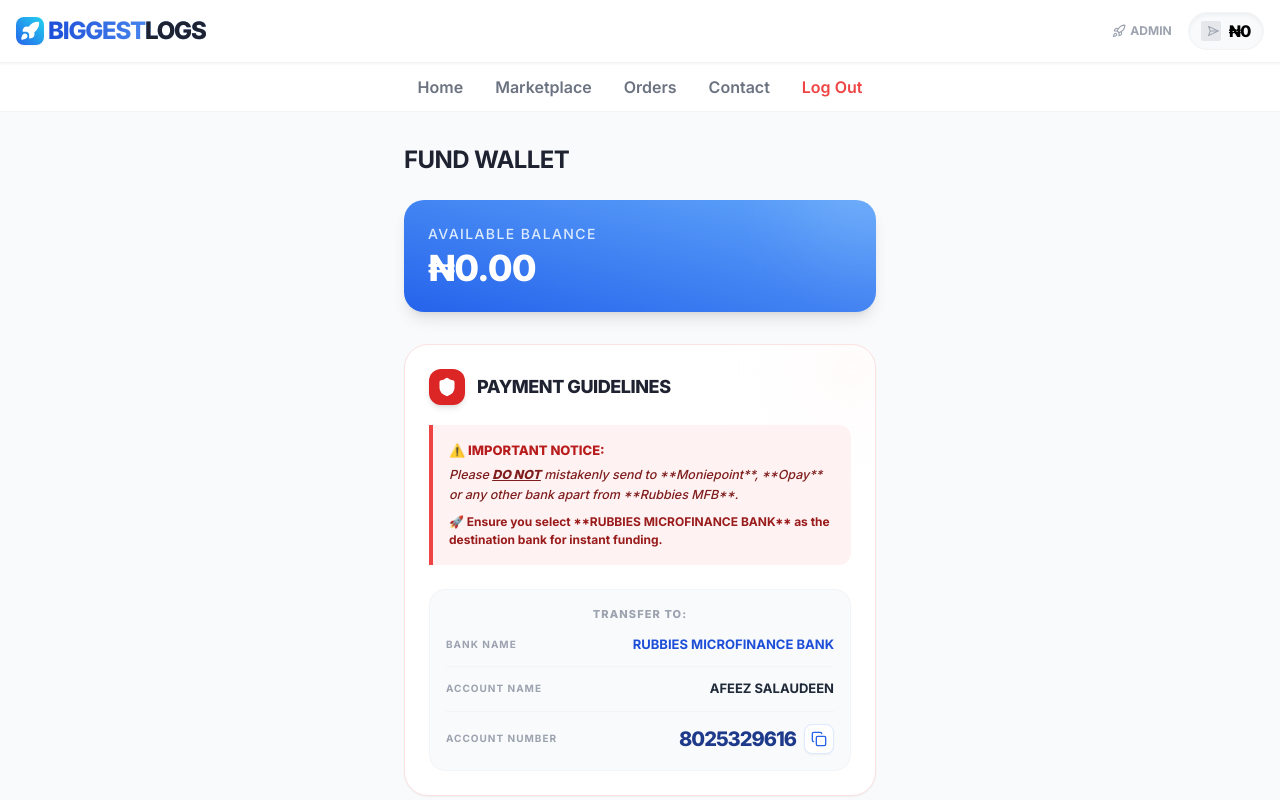
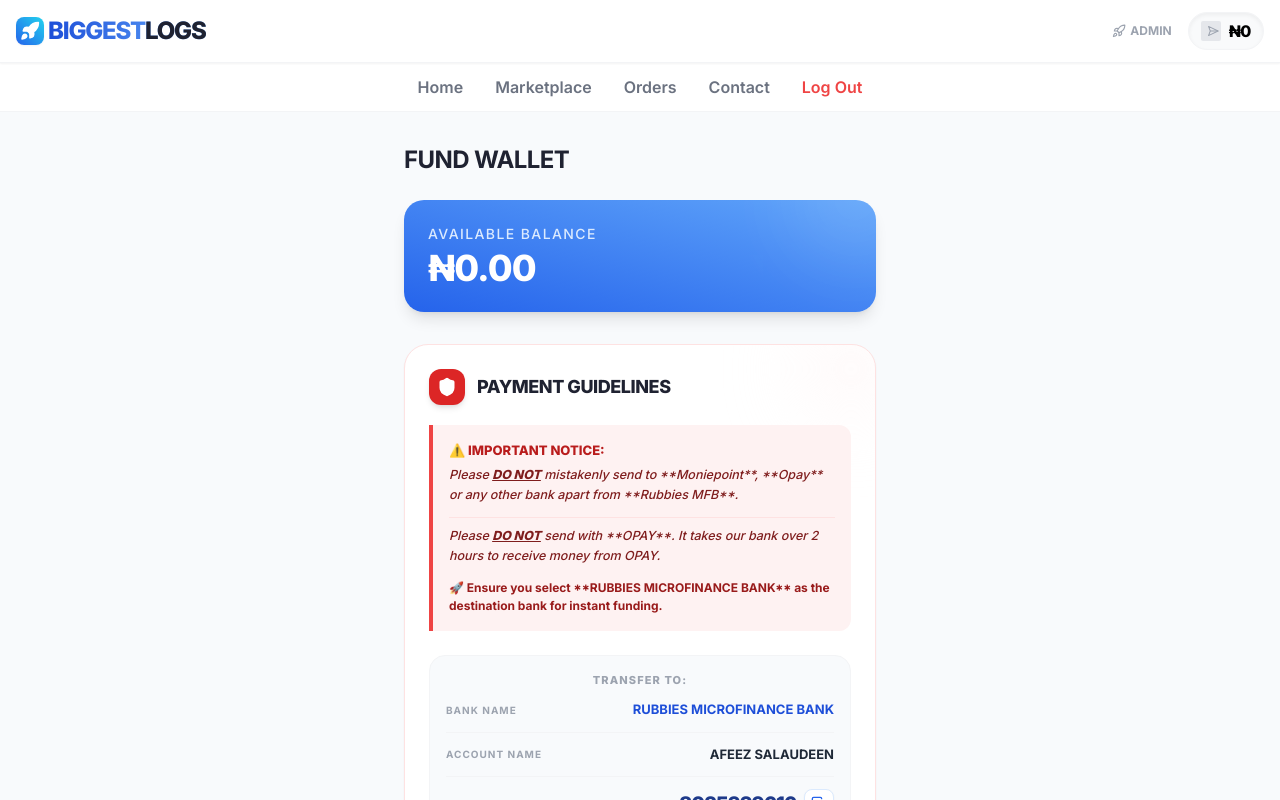
Before and after one commit to Afacehacker/BIGGESTLOGS, a React (Vite) app in the folder client/: page /wallet in a window 1280 px wide. Shown: the top 800 px of the page. Built offline with nearby package versions, Linux system fonts and the light colour scheme; no server answers; sample sign-in values are in the browser's storage.

Commit message:
Restore old Opay notice and keep Rubbies MFB warnings

```diff
--- a/client/src/pages/Wallet.jsx
+++ b/client/src/pages/Wallet.jsx
@@ -114,12 +114,17 @@
                             <div className="flex gap-3">
                                 <div>
                                     <h4 className="text-[13px] font-black text-red-700 uppercase mb-1">⚠️ Important notice:</h4>
-                                    <p className="text-[12.5px] leading-relaxed text-red-900 font-medium italic">
-                                        Please <span className="underline font-black">DO NOT</span> mistakenly send to **Moniepoint**, **Opay** or any other bank apart from **Rubbies MFB**.
-                                    </p>
-                                    <p className="mt-2 text-[12px] text-red-800 font-bold">
-                                        🚀 Ensure you select **RUBBIES MICROFINANCE BANK** as the destination bank for instant funding.
-                                    </p>
+                                    <div className="space-y-3">
+                                        <p className="text-[12.5px] leading-relaxed text-red-900 font-medium italic">
+                                            Please <span className="underline font-black">DO NOT</span> mistakenly send to **Moniepoint**, **Opay** or any other bank apart from **Rubbies MFB**.
+                                        </p>
+                                        <p className="text-[12.5px] leading-relaxed text-red-900 font-medium italic border-t border-red-100 pt-2">
+                                            Please <span className="underline font-black">DO NOT</span> send with **OPAY**. It takes our bank over 2 hours to receive money from OPAY.
+                                        </p>
+                                        <p className="text-[12px] text-red-800 font-bold">
+                                            🚀 Ensure you select **RUBBIES MICROFINANCE BANK** as the destination bank for instant funding.
+                                        </p>
+                                    </div>
                                 </div>
                             </div>
                         </div>
```
